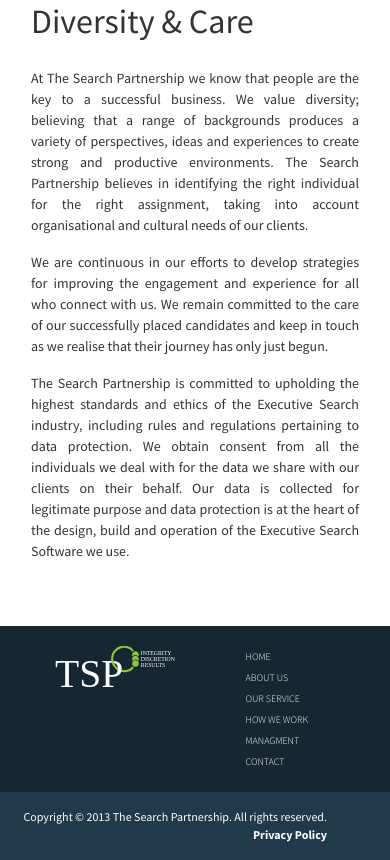
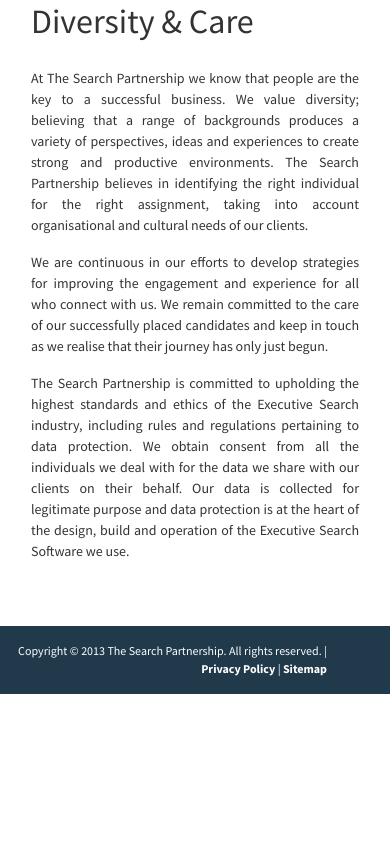
Before and after one commit to wesimy/TSP, a website: page html/about-us.html in a window 390 px wide. Shown: the part 3656-4516 px from the top of the page. After the commit the page ends 4350 px from the top, so only its background shows below. Drawn offline with Linux system fonts and the light colour scheme; files whose address does not match are found by name.

Commit message:
footer about us

```diff
--- a/html/about-us.html
+++ b/html/about-us.html
@@ -150,7 +150,7 @@
       <section class="section-image-left">
         <div class="container">
           <div class="row pt-3 pt-md-5 px-3 px-sm-0">
-            <div class="col-12 col-md-5 col-lg-5 img-wrapp-small">
+            <div class="col-12 col-md-5 col-lg-5 img-wrapp">
               <img src="../assets/img/about/whoWeAre.png">
             </div>
             <div class="col-12 col-md-7 col-lg-7 pt-5 pt-md-0">
@@ -249,8 +249,8 @@
 
     </div>
 
-    <div class="p-0 pg-footer">
-      <div class="container-fluid footer-index">
+    <div class="pg-footer p-0">
+        <div class="hidden-xs-down container footer-index">
           <div class="row">
             <div class="col-7 col-md-5 text-left">
               <a class="header-brand" href="#">
@@ -272,12 +272,14 @@
         <div class="container-fluid footer-copyright">
           <div class="row">
             <div class="col-12">
-            <p class="py-3 my-0 pr-5 text-right"> Copyright © 2013 The Search Partnership. All rights reserved. <strong> Privacy Policy </strong></p>
+              <p class="py-3 my-0 pr-5 text-right"> Copyright © 2013 The Search Partnership. All rights reserved. |
+                <a href="#"><strong> Privacy Policy </strong></a> |
+                <a href="#"><strong> Sitemap </strong></a>
+              </p>
             </div>
           </div>
         </div>
       </div>
-
     </div>
 
   <script src="../../assets/js/app.en.js"></script>
```
Lines whose indentation alone changed are shown as unchanged.
